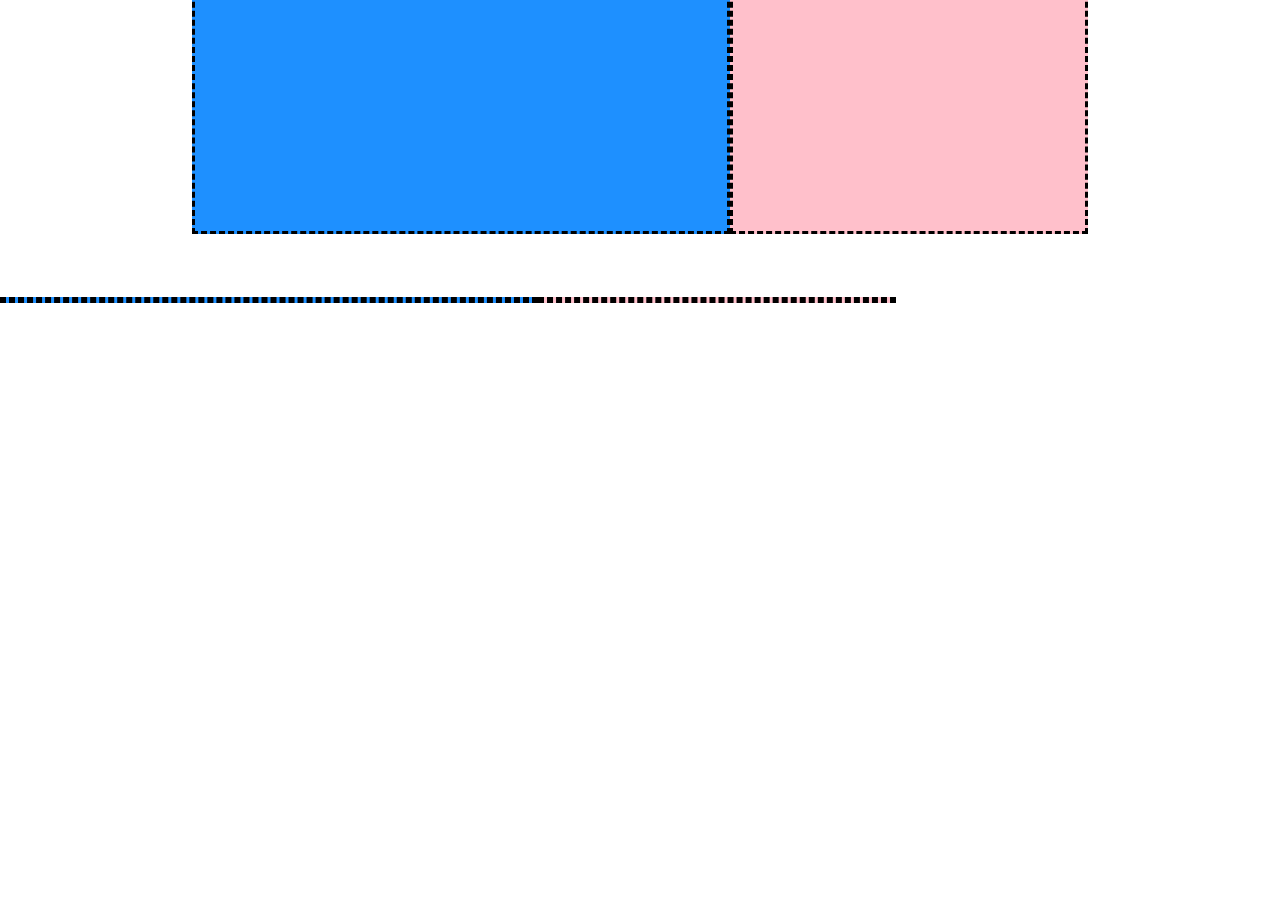
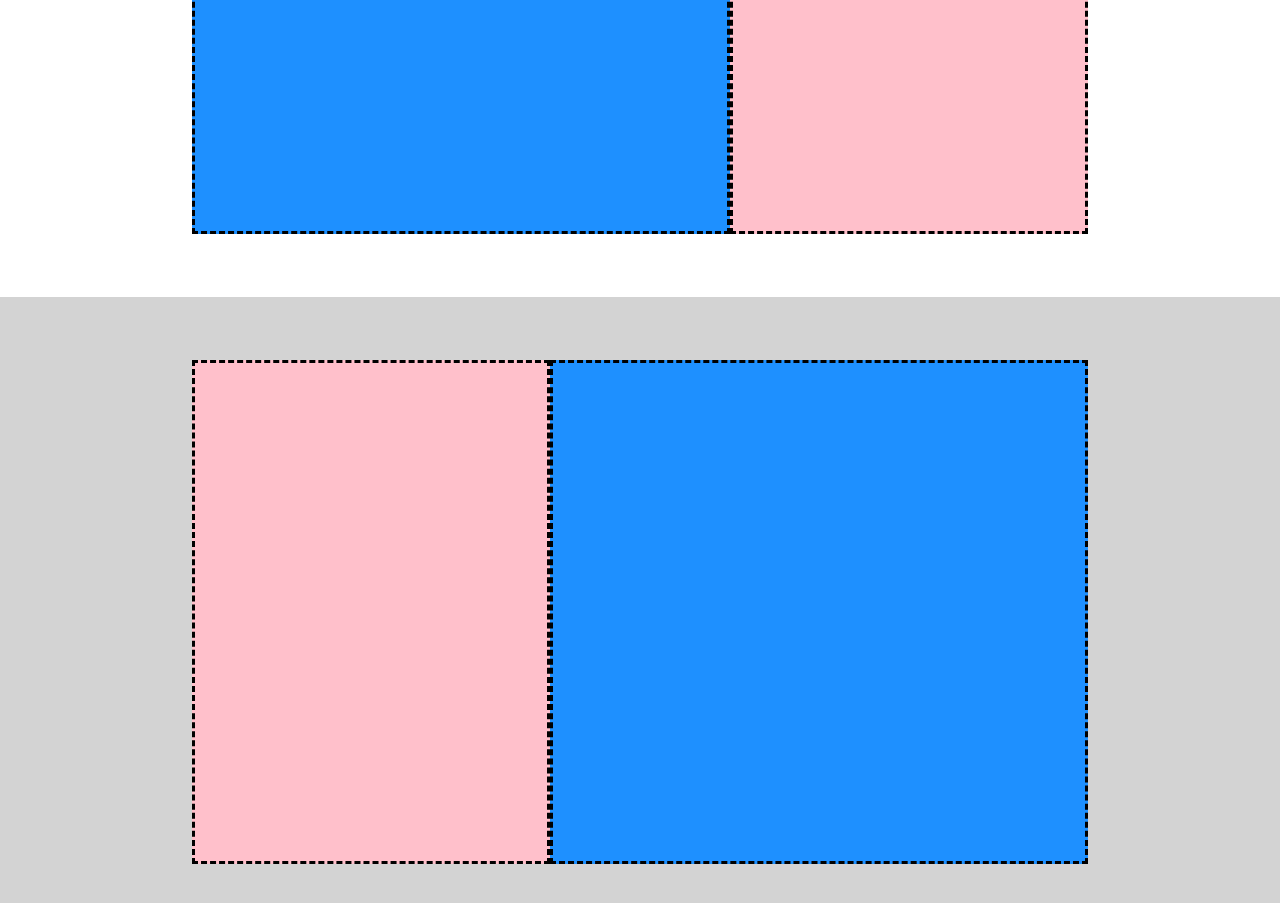
Before and after one commit to AlexandruConstantinBurlacu/htmlcss-struttura-discord, a plain HTML site: page index.html in a window 1280 px wide. Shown: the part 938-1841 px from the top of the page. Before the commit the page ends 1241 px from the top, so only its background shows below. Drawn offline with Linux system fonts and the light colour scheme.

Commit message:
quarta parte finita

```diff
--- a/index.html
+++ b/index.html
@@ -27,8 +27,8 @@
             </div>
         </div>
 
-        <div>     <!--quarta parte-->
-            <div class="terzo">
+        <div class="gray">     <!--quarta parte-->
+            <div class="terzo-reverse">
                 <div class="light-blue"></div>
 
                 <div class="pink"></div>
--- a/style.css
+++ b/style.css
@@ -112,3 +112,23 @@
 
     border: 3px dashed black;
 }
+
+.gray {
+    width: 100%;
+    height: 630px;
+
+    background-color: lightgray;
+
+    display: flex;
+    align-items: center;
+    justify-content: center;
+}
+
+.terzo-reverse {
+    width: 70%;
+    height: 80%;
+
+    display: flex;
+    align-items: flex-end;
+    flex-direction: row-reverse;
+}
```
